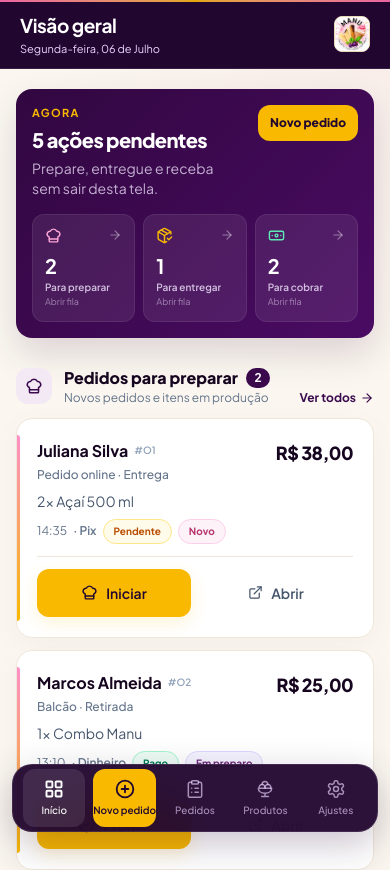
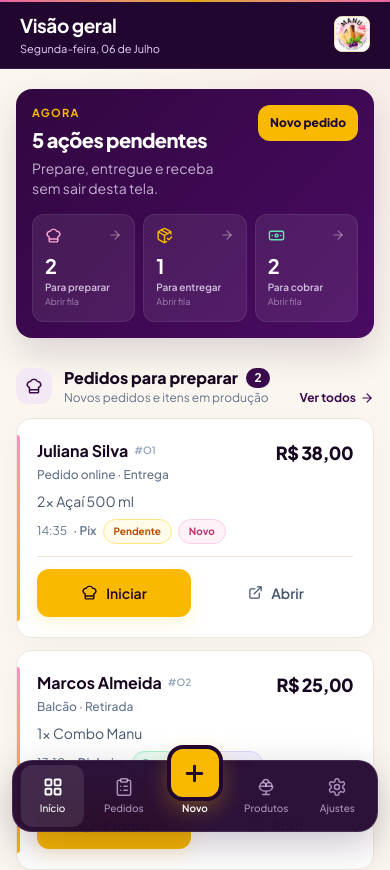
Before and after one commit to vitormtns/sorveteriadamanu, a Next.js app: page /sistema in a window 390 px wide. Shown: the top 870 px of the page. Built offline with nearby package versions, Linux system fonts and the light colour scheme.

Commit message:
ajusta navegação mobile do sistema

```diff
--- a/src/components/app-shell.tsx
+++ b/src/components/app-shell.tsx
@@ -1,6 +1,6 @@
 "use client";
 
-import { ClipboardList, IceCreamBowl, LayoutGrid, LogOut, Plus, PlusCircle, Settings } from "lucide-react";
+import { ClipboardList, IceCreamBowl, LayoutGrid, LogOut, Plus, Settings } from "lucide-react";
 import Link from "next/link";
 import { usePathname, useRouter } from "next/navigation";
 import { BrandLogo } from "./brand-logo";
@@ -51,10 +51,13 @@ export function AppShell({ children }: { children: React.ReactNode }) {
         </header>
         <div className="internal-content mx-auto min-w-0 max-w-[1440px] px-4 py-5 pb-[calc(7.5rem+env(safe-area-inset-bottom))] sm:px-5 md:p-7 lg:p-9">{children}</div>
       </main>
-      <nav className="fixed inset-x-3 bottom-[calc(env(safe-area-inset-bottom)+12px)] z-40 grid h-[68px] grid-cols-5 rounded-[20px] border border-white/10 bg-[#21062f]/95 px-1.5 shadow-[0_12px_38px_rgba(33,6,47,.24)] backdrop-blur-xl lg:hidden">
+      <nav className="fixed inset-x-3 bottom-[calc(env(safe-area-inset-bottom)+12px)] z-40 grid h-[72px] grid-cols-5 rounded-[20px] border border-white/10 bg-[#21062f]/95 px-1 shadow-[0_12px_38px_rgba(33,6,47,.24)] backdrop-blur-xl lg:hidden">
         <Link href="/sistema" className={`m-1 flex min-w-0 flex-col items-center justify-center gap-1 rounded-xl text-[10px] font-medium transition ${pathname === "/sistema" ? "bg-white/10 text-white" : "text-purple-200/65"}`}><LayoutGrid size={20} strokeWidth={pathname === "/sistema" ? 2.3 : 1.8} />Início</Link>
-        <Link href="/pedidos/novo" className="m-1 flex min-w-0 flex-col items-center justify-center gap-1 rounded-xl bg-[var(--yellow)] text-[10px] font-semibold text-[var(--purple-dark)] transition active:scale-[.97]"><PlusCircle size={20} strokeWidth={2.2} /><span className="truncate">Novo pedido</span></Link>
-        <Link href="/pedidos" className={`m-1 flex min-w-0 flex-col items-center justify-center gap-1 rounded-xl text-[10px] font-medium transition ${pathname.startsWith("/pedidos") && !pathname.includes("/novo") ? "bg-white/10 text-white" : "text-purple-200/65"}`}><ClipboardList size={20} strokeWidth={pathname.startsWith("/pedidos") ? 2.3 : 1.8} />Pedidos</Link>
+        <Link href="/pedidos" className={`m-1 flex min-w-0 flex-col items-center justify-center gap-1 rounded-xl text-[10px] font-medium transition ${pathname.startsWith("/pedidos") && !pathname.includes("/novo") ? "bg-white/10 text-white" : "text-purple-200/65"}`}><ClipboardList size={20} strokeWidth={pathname.startsWith("/pedidos") && !pathname.includes("/novo") ? 2.3 : 1.8} />Pedidos</Link>
+        <Link href="/pedidos/novo" aria-label="Novo pedido" className="-mt-4 flex min-w-0 flex-col items-center justify-start text-[10px] font-semibold text-white transition active:scale-[.96]">
+          <span className={`grid h-14 w-14 place-items-center rounded-2xl border-4 border-[#21062f] bg-[var(--yellow)] text-[var(--purple-dark)] shadow-[0_8px_22px_rgba(248,185,0,.28)] ${pathname.includes("/novo") ? "ring-2 ring-white/70" : ""}`}><Plus size={25} strokeWidth={2.8} /></span>
+          <span className="mt-0.5 leading-none">Novo</span>
+        </Link>
         <Link href="/produtos" className={`m-1 flex min-w-0 flex-col items-center justify-center gap-1 rounded-xl text-[10px] font-medium transition ${pathname.startsWith("/produtos") ? "bg-white/10 text-white" : "text-purple-200/65"}`}><IceCreamBowl size={20} strokeWidth={pathname.startsWith("/produtos") ? 2.3 : 1.8} />Produtos</Link>
         <Link href="/configuracoes" className={`m-1 flex min-w-0 flex-col items-center justify-center gap-1 rounded-xl text-[10px] font-medium transition ${pathname.startsWith("/configuracoes") ? "bg-white/10 text-white" : "text-purple-200/65"}`}><Settings size={20} strokeWidth={pathname.startsWith("/configuracoes") ? 2.3 : 1.8} /><span className="truncate">Ajustes</span></Link>
       </nav>
```
